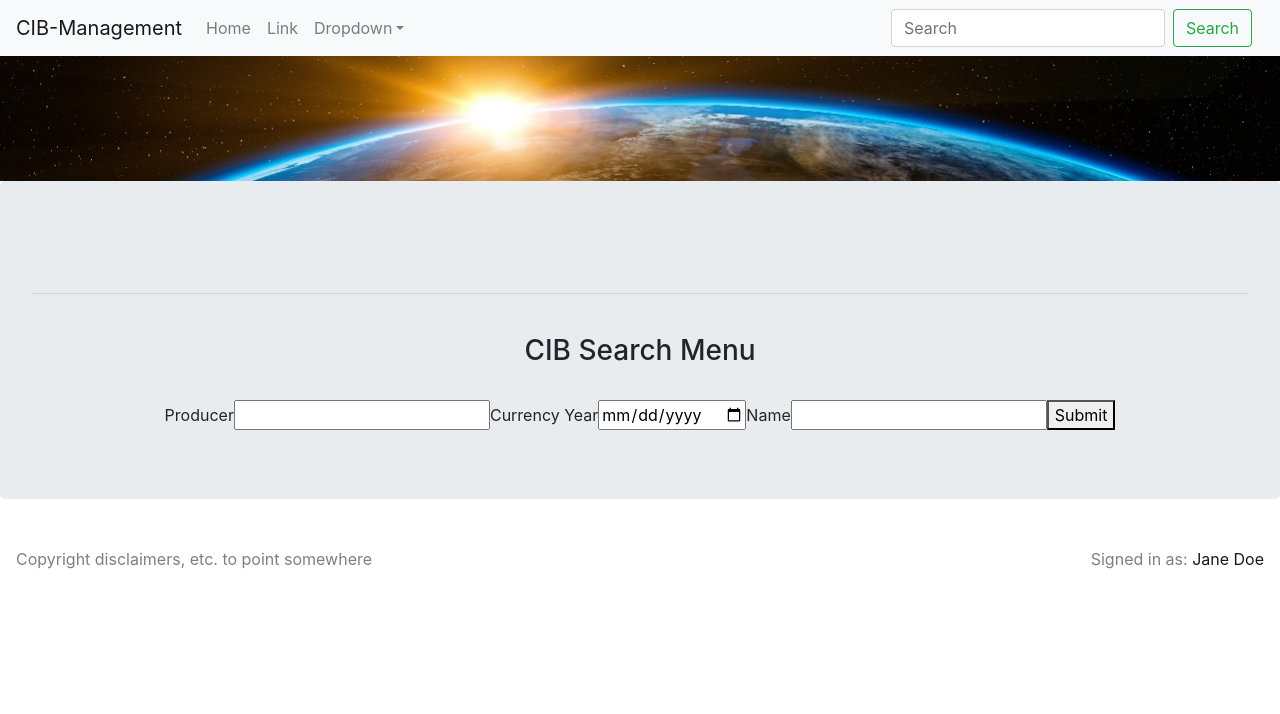
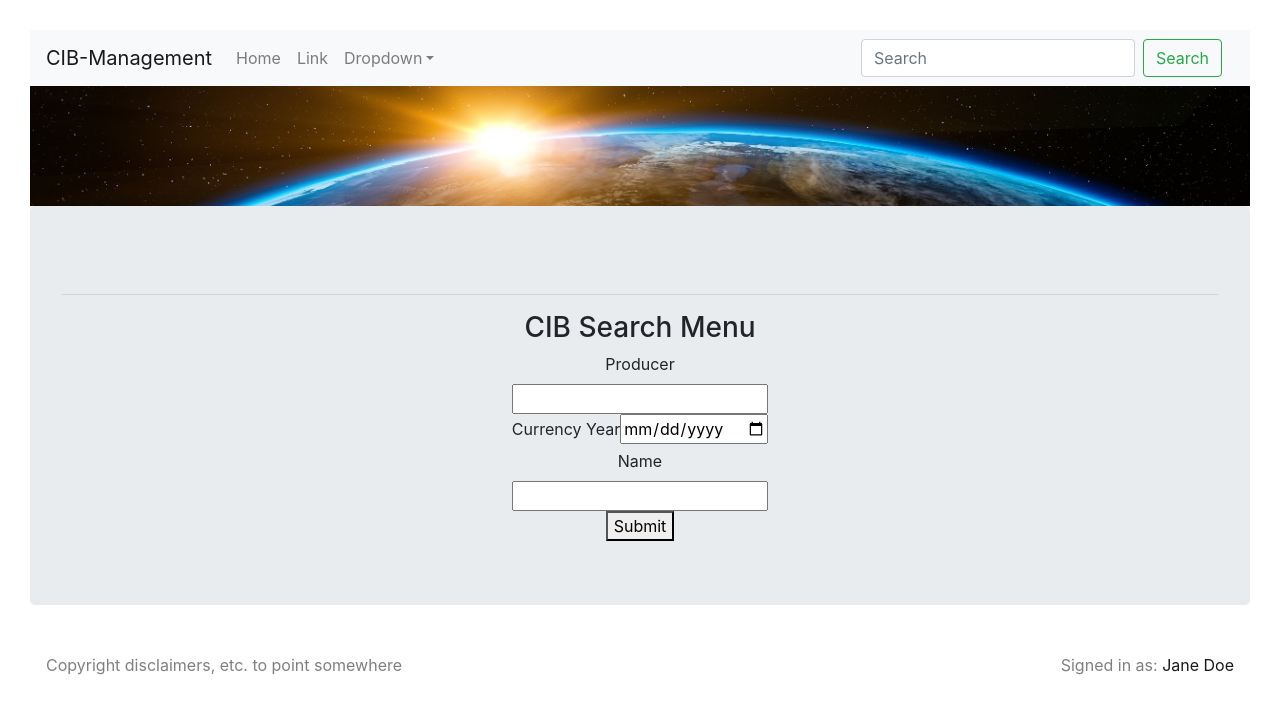
Before and after one commit to jpserrett/cib-management, a React (Create React App) app in the folder client/: page / in a window 1280 px wide. Shown: the top 714 px of the page. Built offline with nearby package versions, Linux system fonts and the light colour scheme; no server answers.

Commit message:
style changes

```diff
--- a/client/src/App.scss
+++ b/client/src/App.scss
@@ -1,8 +1,13 @@
 .app {
   text-align: center;
+  padding: 30px;
 }
 
 .app-header {
   background-color: #282c34;
   color: white;
 }
+
+.h3 {
+  padding: 30px;
+}
--- a/client/src/App.tsx
+++ b/client/src/App.tsx
@@ -74,9 +74,8 @@ function App() {
                 <Image src="/sunrise.jpg" fluid />
                 <Jumbotron>
                     <User {...user} />
-              <br></br>
                     <hr></hr>
-              <br></br>
+
                     <TestForm />
                 </Jumbotron>
             </div>
--- a/client/src/components/Form.tsx
+++ b/client/src/components/Form.tsx
@@ -2,12 +2,19 @@ import React from 'react';
 import { Formik, Form } from 'formik';
 import * as Yup from 'yup';
 import { TextInput } from './commonFormComponents';
+import 'bootstrap/dist/css/bootstrap.min.css';
+import Container from 'react-bootstrap/Container';
+import Row from 'react-bootstrap/Row';
+import Col from 'react-bootstrap/Col';
+import Button from 'react-bootstrap/Button';
+
+
 
 // TODO: do not use this form as is, this is purely for example purposes
 const TestForm = () => (
     <>
         <h3>CIB Search Menu</h3>
-        <br></br>
+
         <Formik
           initialValues={{
               producer: '',
@@ -31,13 +38,23 @@ const TestForm = () => (
               }, 400);
           }}
         >
+
+        <Container fluid>
             <Form>
+                <Row className="justify-content-md-center">
+                    <Col md={{ span: 3}}>
+
                         <TextInput
                             id="producer"
                             label="Producer"
                             name="producer"
                             type="text"
                         />
+                    </Col>
+                </Row>
+
+                <Row className="justify-content-md-center">
+                    <Col md={{ span: 3 }}>
 
                         <TextInput
                             id="currencyYear"
@@ -45,6 +62,11 @@ const TestForm = () => (
                             name="currencyYear"
                             type="date"
                         />
+                    </Col>
+                </Row>
+
+                <Row className="justify-content-md-center">
+                    <Col md={{ span: 3 }}>
 
                         <TextInput
                             id="name"
@@ -52,8 +74,18 @@ const TestForm = () => (
                             name="name"
                             type="text"
                         />
+                    </Col>
+                </Row>
+
+                <Row className="justify-content-md-center" >
+                    <Col md={{ span: 3 }}>
+
                         <button type="submit">Submit</button>
+
+                    </Col>
+                </Row>
             </Form>
+        </Container>
         </Formik>
     </>
 );
```
Lines whose indentation alone changed are shown as unchanged.
